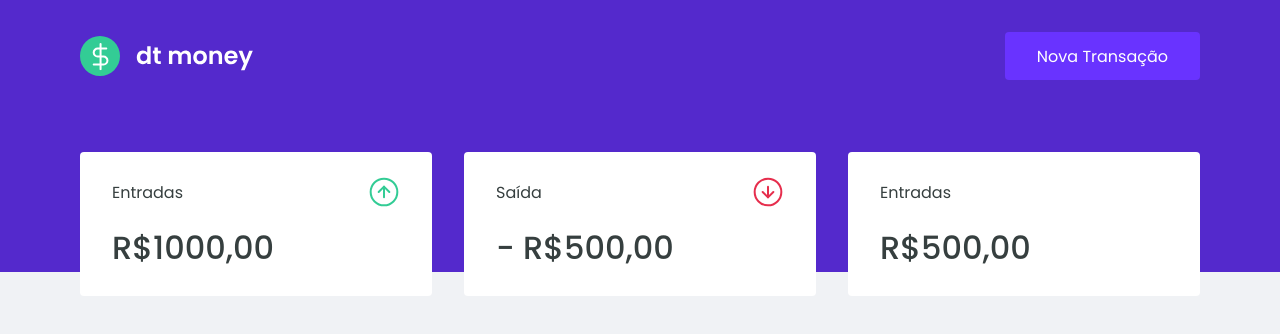
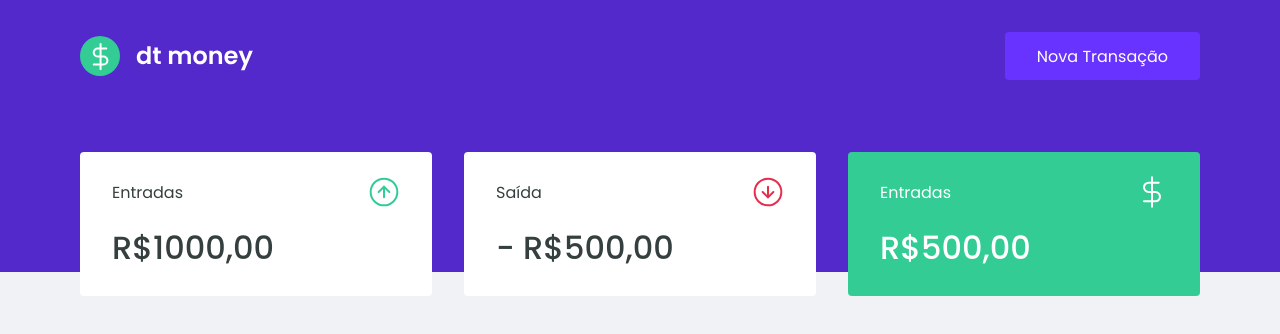
Before and after one commit to Kayke-Fujinaka/dt-money, a React (Create React App) app: page / in a window 1280 px wide. Shown: the top 334 px of the page. Built offline with nearby package versions, Linux system fonts and the light colour scheme.

Commit message:
style: highlight-background in summary component

```diff
--- a/src/components/Summary/index.tsx
+++ b/src/components/Summary/index.tsx
@@ -20,7 +20,7 @@ export function Summary() {
                 </header>
                 <strong>- R$500,00</strong>
             </div>
-            <div>
+            <div className="highlight-background">
                 <header>
                     <p>Entradas</p>
                     <img src={totalImg} alt="Total" />
--- a/src/components/Summary/styles.ts
+++ b/src/components/Summary/styles.ts
@@ -25,5 +25,10 @@ export const Container = styled.div`
         font-weight: 500;
         line-height: 3rem;
     }
+
+    &.highlight-background {
+        background-color: var(--green);
+        color: var(--shape);
+    }
   }
 `;
--- a/src/styles/global.ts
+++ b/src/styles/global.ts
@@ -5,6 +5,7 @@ export const GlobalStyle = createGlobalStyle`
         --background: #F0F2F5;
         --red: #E52E4D;
         --blue: #5429CC;
+        --green: #33CC95;
 
         --blue-light: #6933ff;
 
```
